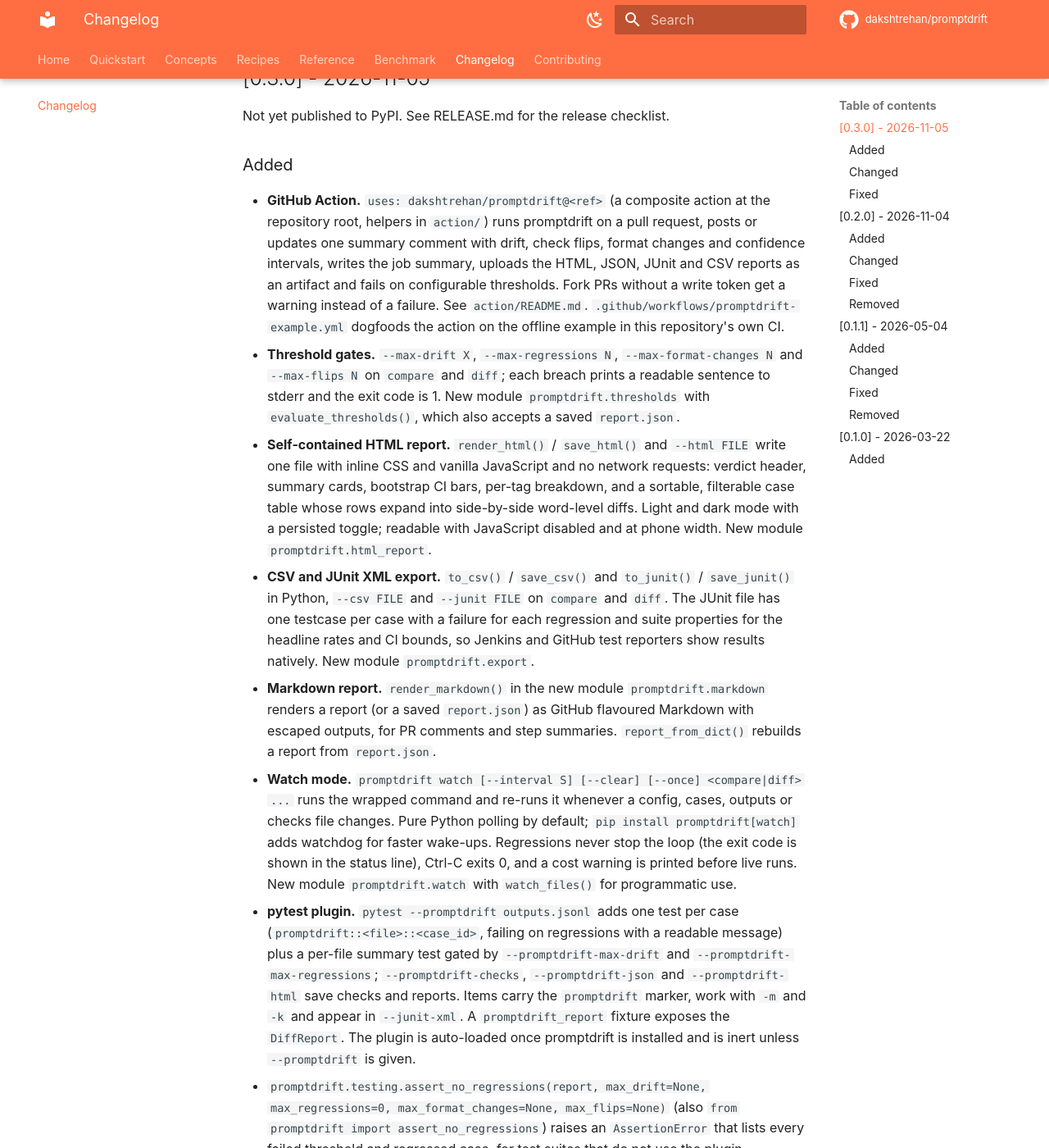
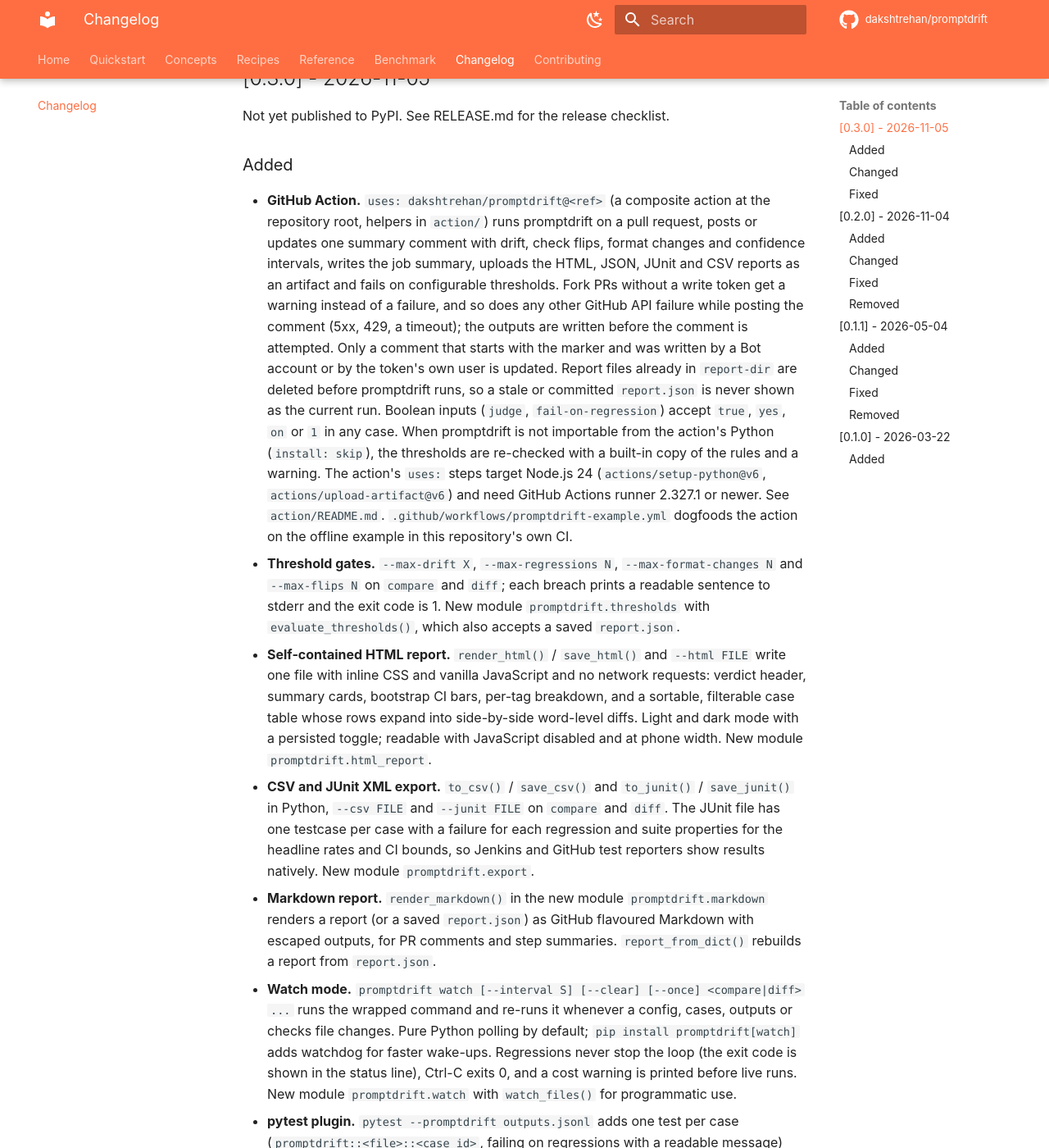
Before and after one commit to dakshtrehan/promptdrift, an MkDocs documentation site: the page built from docs/changelog.md, in a window 1280 px wide and 1400 px high, scrolled down 233 px. Shown: the whole window at 82% size. Built offline with MkDocs 1.6.1 and Material for MkDocs 9.7.7, drawn with Linux system fonts in a browser that asks for light colours; comment, search, counter and statistics services are not loaded; some of the changed text lies outside the part shown.

Commit message:
Record group B review fixes in DECISIONS and CHANGELOG
Co-Authored-By: Claude Opus 5.5 <noreply@anthropic.com>
Claude-Session: https://claude.ai/code/session_01Er7xsarxyz1fNWDKdtzfqZ

```diff
--- a/CHANGELOG.md
+++ b/CHANGELOG.md
@@ -5,7 +5,7 @@
 Not yet published to PyPI. See RELEASE.md for the release checklist.
 
 ### Added
-- **GitHub Action.** `uses: dakshtrehan/promptdrift@<ref>` (a composite action at the repository root, helpers in `action/`) runs promptdrift on a pull request, posts or updates one summary comment with drift, check flips, format changes and confidence intervals, writes the job summary, uploads the HTML, JSON, JUnit and CSV reports as an artifact and fails on configurable thresholds. Fork PRs without a write token get a warning instead of a failure. See `action/README.md`. `.github/workflows/promptdrift-example.yml` dogfoods the action on the offline example in this repository's own CI.
+- **GitHub Action.** `uses: dakshtrehan/promptdrift@<ref>` (a composite action at the repository root, helpers in `action/`) runs promptdrift on a pull request, posts or updates one summary comment with drift, check flips, format changes and confidence intervals, writes the job summary, uploads the HTML, JSON, JUnit and CSV reports as an artifact and fails on configurable thresholds. Fork PRs without a write token get a warning instead of a failure, and so does any other GitHub API failure while posting the comment (5xx, 429, a timeout); the outputs are written before the comment is attempted. Only a comment that starts with the marker and was written by a Bot account or by the token's own user is updated. Report files already in `report-dir` are deleted before promptdrift runs, so a stale or committed `report.json` is never shown as the current run. Boolean inputs (`judge`, `fail-on-regression`) accept `true`, `yes`, `on` or `1` in any case. When promptdrift is not importable from the action's Python (`install: skip`), the thresholds are re-checked with a built-in copy of the rules and a warning. The action's `uses:` steps target Node.js 24 (`actions/setup-python@v6`, `actions/upload-artifact@v6`) and need GitHub Actions runner 2.327.1 or newer. See `action/README.md`. `.github/workflows/promptdrift-example.yml` dogfoods the action on the offline example in this repository's own CI.
 - **Threshold gates.** `--max-drift X`, `--max-regressions N`, `--max-format-changes N` and `--max-flips N` on `compare` and `diff`; each breach prints a readable sentence to stderr and the exit code is 1. New module `promptdrift.thresholds` with `evaluate_thresholds()`, which also accepts a saved `report.json`.
 - **Self-contained HTML report.** `render_html()` / `save_html()` and `--html FILE` write one file with inline CSS and vanilla JavaScript and no network requests: verdict header, summary cards, bootstrap CI bars, per-tag breakdown, and a sortable, filterable case table whose rows expand into side-by-side word-level diffs. Light and dark mode with a persisted toggle; readable with JavaScript disabled and at phone width. New module `promptdrift.html_report`.
 - **CSV and JUnit XML export.** `to_csv()` / `save_csv()` and `to_junit()` / `save_junit()` in Python, `--csv FILE` and `--junit FILE` on `compare` and `diff`. The JUnit file has one testcase per case with a failure for each regression and suite properties for the headline rates and CI bounds, so Jenkins and GitHub test reporters show results natively. New module `promptdrift.export`.
@@ -15,7 +15,7 @@ Not yet published to PyPI. See RELEASE.md for the release checklist.
 - `promptdrift.testing.assert_no_regressions(report, max_drift=None, max_regressions=0, max_format_changes=None, max_flips=None)` (also `from promptdrift import assert_no_regressions`) raises an `AssertionError` that lists every failed threshold and regressed case, for test suites that do not use the plugin.
 - **Case tags.** An optional `tags` list on cases and offline records is carried into `CaseResult.tags` (new last field, default `None`) and drives the per-tag breakdown in the HTML report, the `tags` CSV column and the JUnit `classname`.
 - `promptdrift.reporter.verdict_for(report)` returns the SAFE TO SHIP / REVIEW / DO NOT SHIP decision as `(status, reason)` so every output format shares one rule; terminal output is unchanged.
-- **Documentation site** under `docs/` built with mkdocs-material and mkdocstrings (quickstart, concepts, recipes, CLI and API reference), deployed to GitHub Pages by `.github/workflows/docs.yml` on pushes to `main`.
+- **Documentation site** under `docs/` built with mkdocs-material and mkdocstrings (quickstart, concepts, recipes, CLI and API reference), deployed to GitHub Pages by `.github/workflows/docs.yml` on pushes to `main` (or a manual `workflow_dispatch` run on `main`).
 - `examples/` directory with an index README, a zero-API-key offline scenario (`examples/offline/`: 16 logged support-assistant cases with tags, checks, a multi-sample record, `run.sh` producing JSON, HTML, CSV and JUnit reports, and a captured `expected_output.txt`), a scripted-provider live-mode example (`examples/live/mock_provider.py`), a Python API script and CI samples (`examples/ci/`).
 - `benchmark/` comparing TF-IDF drift with optional sentence-transformer embeddings on 200 MRPC pairs, with pure Python ROC AUC, threshold search and Spearman; `benchmark/RESULTS.md` reports the real numbers (TF-IDF AUC 0.79) and records that the embedding leg could not download its model in the build environment.
 - `tags` lists on the records in `examples/outputs.jsonl` and on every record of the new offline example.
@@ -28,6 +28,8 @@ Not yet published to PyPI. See RELEASE.md for the release checklist.
 - `promptdrift` exports `render_html`, `save_html`, `to_csv`, `save_csv`, `to_junit`, `save_junit`, `evaluate_thresholds`, `render_markdown` and `assert_no_regressions`.
 - CI runs ruff, the test suite with coverage (promptdrift and the action helper, 90 percent minimum) on Python 3.9 to 3.13, mypy, the pytest plugin on the offline example, the examples and benchmark scripts, and the build and twine checks.
 - `watchdog` is an optional extra (`pip install promptdrift[watch]`); `mypy` and `types-PyYAML` are part of the `dev` extra.
+- New `docs` extra (mkdocs, mkdocs-material, mkdocstrings, pymdown-extensions) mirroring `docs/requirements.txt`, for building the documentation site.
+- The workflows pin the Node.js 24 majors of the GitHub actions they use (`actions/checkout@v5`, `actions/setup-python@v6`, `actions/upload-artifact@v6`, `actions/upload-pages-artifact@v5`, `actions/deploy-pages@v5`).
 - The sdist now includes `action.yml`, `action/`, `examples/` and `benchmark/` so the test suite passes from an unpacked sdist.
 - README rewritten around the offline workflow, the GitHub Action, the pytest plugin and the documentation site.
 
```
Also changed, not shown: DECISIONS.md (+20 -0 lines).
